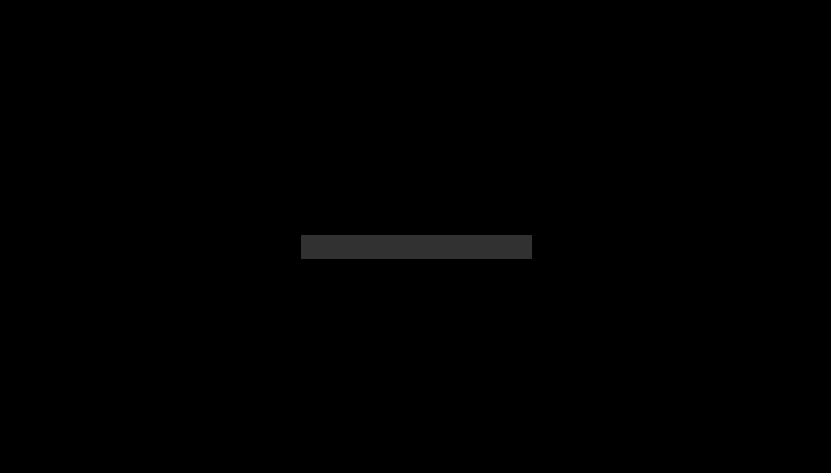
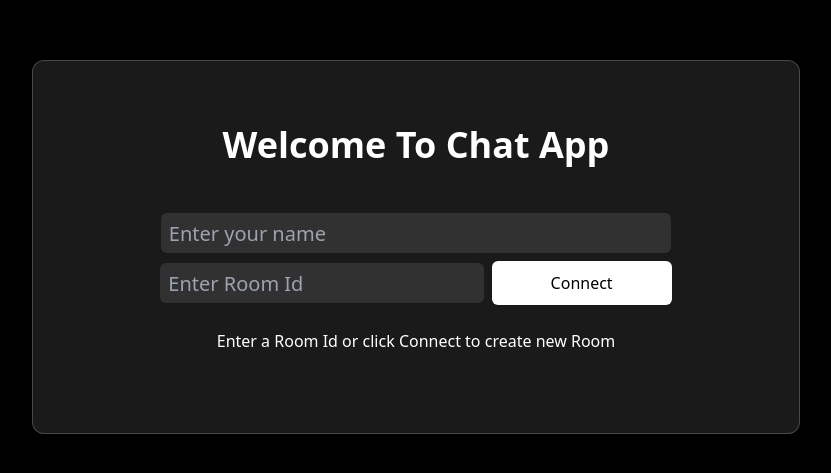
Before and after one commit to VarunSinghBot/ChatApp, a React (Vite) app: page /connect in a window 1280 px wide. Shown: the part 153-626 px from the top of the page, without its empty margins (224-1055 px from the left). Built offline with nearby package versions, Linux system fonts and the light colour scheme.

Commit message:
updated connect compo and its functionalities

```diff
--- a/src/App.tsx
+++ b/src/App.tsx
@@ -20,7 +20,7 @@
       element: <Connect/>,
     },{
       path: "/chat",
-      element: <Chat roomId='1352' username='Varun'/>,
+      element: <Chat/>,
     }
   ];
 
@@ -30,7 +30,7 @@
     <>
       <Router>
         <Routes>
-          <Route path="/" element={<Navigate to="/chat" replace />} />
+          <Route path="/" element={<Navigate to="/connect" replace />} />
           <Route path="/" element={<Layout />}>
             {routes.map((r, index) => {
               return <Route key={index} path={r.path} element={r.element} />;
--- a/src/Chat.tsx
+++ b/src/Chat.tsx
@@ -1,4 +1,5 @@
 import { useEffect, useRef, useState } from 'react'
+import { useLocation } from 'react-router-dom';
 import { toast, ToastContainer } from 'react-toastify';
 import 'react-toastify/dist/ReactToastify.css';
 
@@ -12,9 +13,9 @@
   username: string;
 }
 
-const Chat: React.FC<ChatProps> = ({roomId, username}) => {
+const Chat = () => {
 
-  console.log(roomId, ":", username)
+  // console.log(roomId, ":", username)
 
   // const [msg, setMsg] = useState("");
   const inputRef = useRef<HTMLInputElement | null>(null);
@@ -25,6 +26,9 @@
 
   const [isConnected, setIsConnected] = useState(false);
   const [isError, setIsError] = useState(false);
+
+  const location = useLocation();
+  const { roomId, username } = location.state as ChatProps;
 
   useEffect(()=>{
     const ws = new WebSocket("ws://localhost:8080");
@@ -136,7 +140,7 @@
           // {if(!msg) return ;}
           return (<>
           <div key={idx} className={`flex ${msg.name === username ? "justify-end" : "justify-start" } mb-2`}>
-            <div className={`max-w-[75%] p-2 rounded-sm ${msg.name === username ? "bg-blue-500 text-white" : "bg-gray-300 text-black"}`}>
+            <div className={`max-w-[75%] p-2 rounded-sm ${msg.name === username ? "bg-blue-500 text-white" : "bg-gray-100 text-black"}`}>
               <strong>{msg.name}: </strong> {msg.message}
             </div>
           </div>
@@ -144,7 +148,7 @@
             <div className='h-[60px] w-full bg-transparent text-black'></div>
       </div>
       <div className='h-auto w-[100%] flex items-center justify-center'>
-        <input type="text" name="" id="msgInputBox" ref={inputRef}  placeholder='Type ur msg here ...' className='h-[44px] w-[50%] min-w-[316px] text-[18px] px-2 rounded-lg border border-solid border-[rgba(255,255,255,0.25)] bg-[rgba(255,255,255,0.05)] hover:border-[rgba(255,255,255,0.35)]'/>
+        <input type="text" name="msg" onKeyDown={(e) => {if (e.key === "Enter") {sendMsg();}}} id="msgInputBox" ref={inputRef}  placeholder='Type ur msg here ...' className='h-[44px] w-[50%] min-w-[316px] text-[18px] px-2 rounded-lg border border-solid border-[rgba(255,255,255,0.25)] bg-[rgba(255,255,255,0.05)] hover:border-[rgba(255,255,255,0.35)]'/>
 
         <button onClick={()=>{
           // sendMessage();
--- a/src/Connect.tsx
+++ b/src/Connect.tsx
@@ -12,6 +12,9 @@
 function Connect() {
     const Navigate = useNavigate();
 
+    const nameRef = useRef<HTMLInputElement | null>(null);
+    const roomIdRef = useRef<HTMLInputElement | null>(null);
+
     const copyToClipboard = async () => {
         try {
           await navigator.clipboard.writeText("Hello there!");
@@ -22,19 +25,44 @@
         }
     };
 
+    const generateNewRoomId = (): string => {
+        return Math.floor(1000 + Math.random() * 9000).toString();
+      };
 
+    const onBtnPress = () => {
+        console.log("Connect")
+        const username = nameRef.current?.value;
+        let roomId = roomIdRef.current?.value?.trim();
+
+        if (!username) {
+            toast.error('Please enter your name!', { className: 'toast-error' });
+            return;
+          }
+
+          if (!roomId) {
+            roomId = generateNewRoomId();
+            toast.info(`New Room ID generated: ${roomId}`, { className: 'toast-info' });
+          }
+
+          Navigate('/chat', { state: { username, roomId }});
+    }
 
     return (<>
         <div  className='h-full w-full flex items-center justify-center flex-col text-white'>
             <ToastContainer position="bottom-right" autoClose={1600} />
-            <div className=' bg-[rgba(255,255,255,.1)]'>
-                <input type="text" className=' bg-[rgba(255,255,255,.1)]'/>
-            </div>
-            <div className=''>
+            <main className='h-fit p-16 w-[60%] min-w-[326px] rounded-xl flex items-center justify-center flex-col gap-2 border border-[rgba(255,255,255,.2)] border-solid bg-[rgba(255,255,255,.1)]'>
+                <h1 className='text-4xl font-semibold mb-10'>Welcome To Chat App</h1>
 
-            </div>
+                <input type="text" ref={nameRef} placeholder='Enter your name' required className='w-[calc(100%-20%)] h-[40px] text-xl p-2 rounded-md bg-[rgba(255,255,255,.1)]'/>
+                <div className='w-[99%] h-fit flex items-center justify-center gap-2'>
+                    <input ref={roomIdRef} type="text" placeholder='Enter Room Id' className='min-w-[280px] w-[calc(80%-182px)] h-[40px] pl-2 pr-2 text-xl rounded-md bg-[rgba(255,255,255,.1)]'/>
 
-            {/* <button onClick={copyToClipboard}  className='h-[44px] w-[180px] rounded-md bg-white text-black m-[8px] text-center p-2'>Click me to copy text!</button> */}
+                    <button onClick={onBtnPress} className='h-[44px] w-[180px] rounded-md bg-white hover:bg-[rgba(255,255,255,.9)] text-black text-center p-2'>Connect</button>
+                </div>
+
+                <p className='font-extralight m-4'>Enter a Room Id or click Connect to create new Room</p>
+            </main>
+
         </div>
     </>)
 }
```
